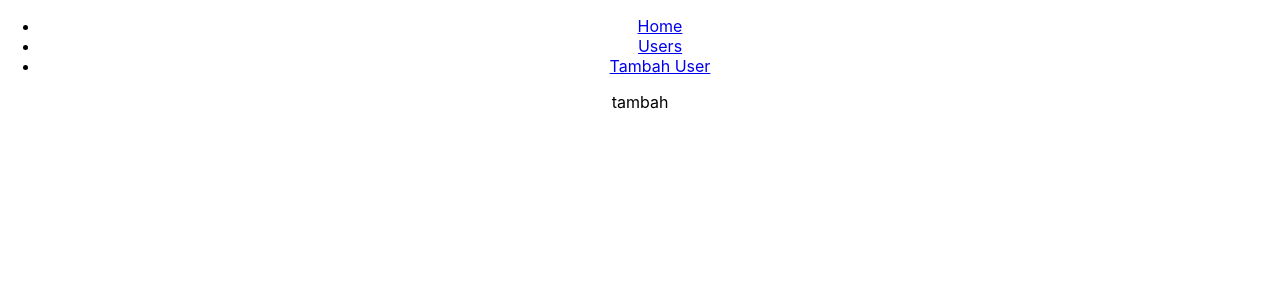
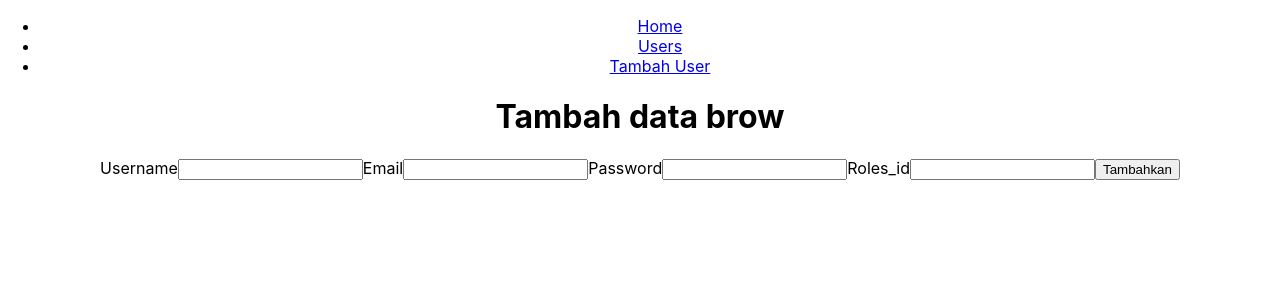
Before and after one commit to irizkyw/ClientSide-ReactJsExpress, a React (Create React App) app: page /users/add in a window 1280 px wide. Shown: the top 300 px of the page. Built offline with nearby package versions, Linux system fonts and the light colour scheme.

Commit message:
tambah lib react strap

```diff
--- a/src/Pages/AddUsers.js
+++ b/src/Pages/AddUsers.js
@@ -1,10 +1,12 @@
-import React, { Component,Form } from "react";
+import React, { Component } from 'react';
+import { Form } from "reactstrap";
 
 export default class AddUsers extends Component {
   render() {
     return (
       <div>
-        {/* <Form>
+        <h1>Tambah data brow</h1>
+        <Form>
           <label>Username</label>
           <input type="text" name="username"></input>
           <label>Email</label>
@@ -16,8 +18,7 @@ export default class AddUsers extends Component {
           <button type="submit" name="submit">
             Tambahkan
           </button>
-        </Form> */}
-        tambah
+        </Form>
       </div>
     );
   }
```
